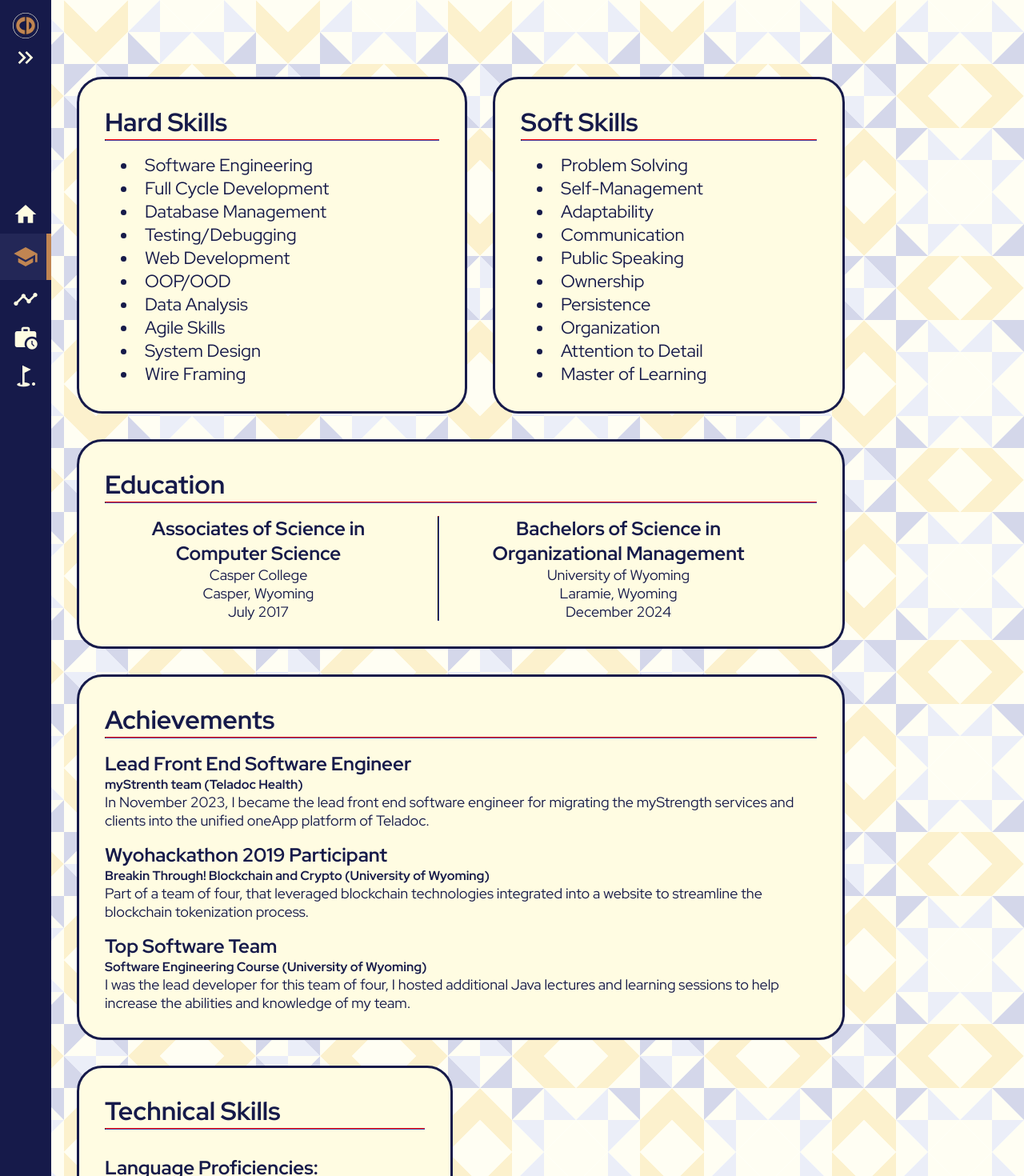
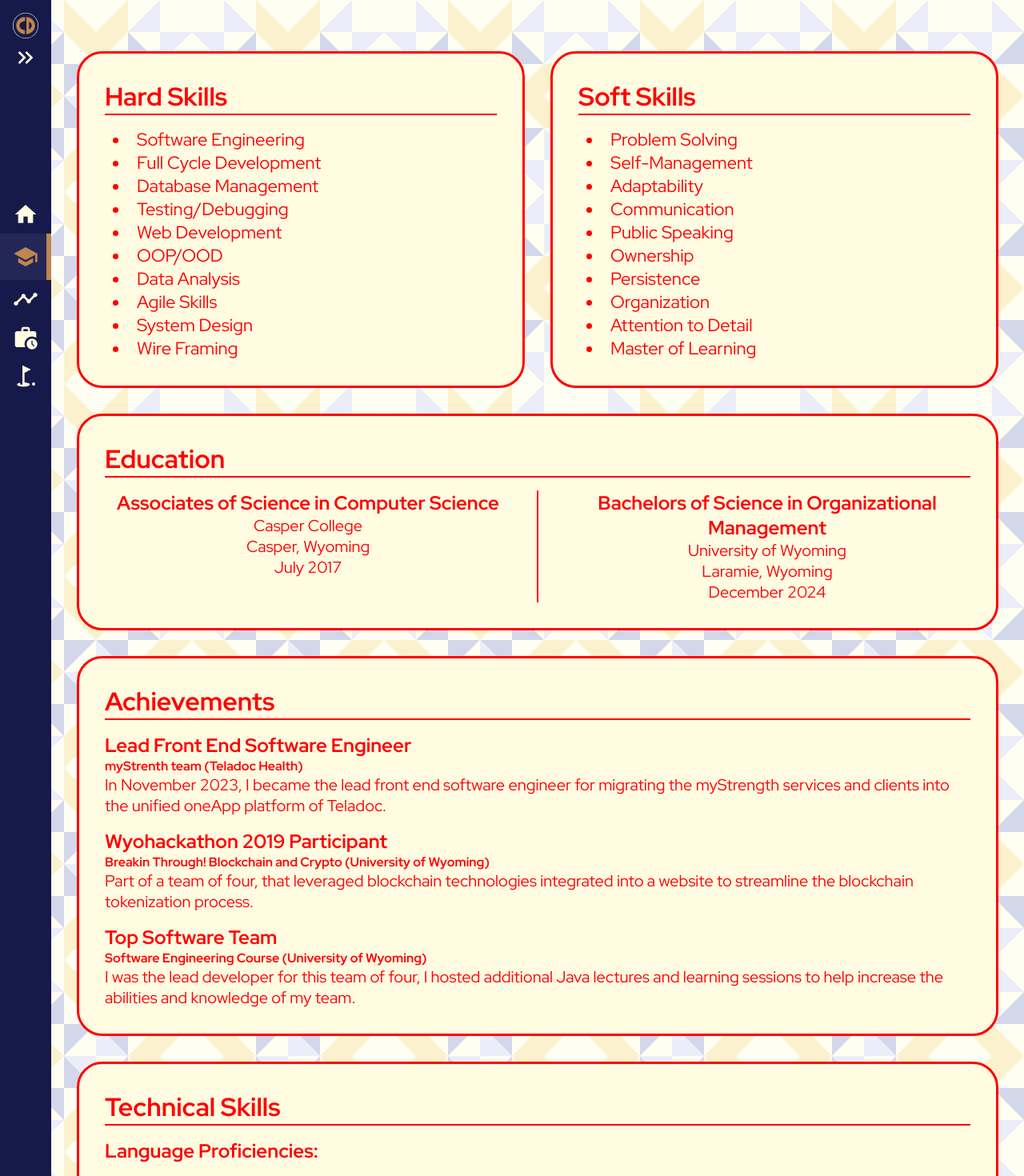
Before and after one commit to caledep/caledep.github.io, a Vue app: page /education in a window 1280 px wide. Shown: the top 1470 px of the page at 80% size. Built offline with nearby package versions, Linux system fonts and the light colour scheme.

Commit message:
continue building on global style sheet updated education page

```diff
--- a/src/components/Sidebar.vue
+++ b/src/components/Sidebar.vue
@@ -174,7 +174,7 @@ aside {
     }
   }
 
-  @media (max-width: 768px) {
+  @media (max-width: $media_width) {
     position: fixed;
     z-index: 99;
     height: 100%;
--- a/src/styles/_vars.scss
+++ b/src/styles/_vars.scss
@@ -8,3 +8,7 @@ $light: #fffce2;
 
 $border-width: 3px;
 $sidebar-width: 280px;
+$media_width: 768px;
+$pad: 32px;
+$pad_half: 16px;
+$pad_double: 64px;
--- a/src/styles/global.scss
+++ b/src/styles/global.scss
@@ -7,11 +7,11 @@
   border-width: 3px;
   border-radius: 2em;
   overflow: hidden;
-  min-width: 300px;
+  object-position: center;
 }
 
 .contFrame {
-  padding: 32px;
+  padding: $pad;
   color: red;
   background: $light;
   border: solid;
@@ -21,20 +21,22 @@
   border-radius: 2em;
 }
 
-.contRule {
-  border-top: 1px solid red;
-}
+
 
 // Component Styling
 main {
   display: flex;
   flex-direction: column;
-  padding: 32px;
-  padding-top: 96px;
-  gap: 32px;
+  padding: $pad;
+  padding-top: $pad_double;
+  gap: $pad;
   max-width: 1440px;
-  @media (max-width: 768px) {
+  @media (max-width: $media_width) {
     padding-left: 96px;
+    width: fit-content;
+    li {
+      padding-left: 4px;
+    }
   }
 }
 
@@ -53,5 +55,14 @@ img {
 }
 
 p {
-  font-size: 18px;
+  font-size: 20px;
 }
+
+hr {
+  border: 1px solid red;
+}
+
+li {
+  font-size: 22px;
+  padding-left: 10px;
+}
--- a/src/views/Education.vue
+++ b/src/views/Education.vue
@@ -3,18 +3,18 @@
     <div class="top-block">
       <div class="resume-block">
         <div class="skills-block">
-          <div class="cell">
+          <div class="contFrame">
             <h1>{{ json.hSkills.title }}</h1>
-            <hr class="contRule" />
+            <hr />
             <div>
               <li v-for="hSkill in json.hSkills.skills" :key="hSkill.skill">
                 {{ hSkill.skill }}
               </li>
             </div>
           </div>
-          <div class="cell">
+          <div class="contFrame">
             <h1>{{ json.sSkills.title }}</h1>
-            <hr class="contRule" />
+            <hr />
             <div>
               <li v-for="sSkill in json.sSkills.skills" :key="sSkill.skill">
                 {{ sSkill.skill }}
@@ -23,9 +23,9 @@
           </div>
         </div>
         <div class="edu-block">
-          <div class="education cell">
+          <div class="education contFrame">
             <h1>{{ json.edu.title }}</h1>
-            <hr class="contRule" />
+            <hr />
             <div class="degrees">
               <div>
                 <h2>{{ json.edu.desc1.title }}</h2>
@@ -33,7 +33,7 @@
                 <p>{{ json.edu.desc1.loc }}</p>
                 <p>{{ json.edu.desc1.date }}</p>
               </div>
-              <hr class="contRule" />
+              <hr />
               <div>
                 <h2>{{ json.edu.desc2.title }}</h2>
                 <p>{{ json.edu.desc2.sch }}</p>
@@ -42,9 +42,9 @@
               </div>
             </div>
           </div>
-          <div class="achievements cell">
+          <div class="achievements contFrame">
             <h1>{{ json.achi.title }}</h1>
-            <hr class="contRule" />
+            <hr />
             <div>
               <h2>{{ json.achi.desc1.title }}</h2>
               <h4>{{ json.achi.desc1.event }}</h4>
@@ -63,9 +63,10 @@
           </div>
         </div>
       </div>
-      <div class="tech-block cell">
+      <div class="tech-block contFrame">
         <h1>{{ json.tSkills.title.main }}</h1>
-        <hr class="contRule" />
+        <hr />
+
         <div>
           <h2>{{ json.tSkills.title.sub1 }}</h2>
           <li v-for="tSkill in json.tSkills.set1" :key="tSkill.skill">
@@ -80,10 +81,7 @@
         </div>
       </div>
     </div>
-    <div class="bottom-block">
-      <h1></h1>
-      <div></div>
-    </div>
+    <div class="bottom-block"></div>
   </main>
 </template>
 <script setup>
@@ -91,95 +89,75 @@ import json from '../assets/education.json';
 </script>
 <style lang="scss" scoped>
 main {
-  display: flex;
-  flex-direction: column;
-  color: $primary;
-
-  li {
-    font-size: 22px;
-
-    position: -12px;
-    padding-left: 20px;
-  }
-
-  hr {
-    border-color: $primary-hover;
-  }
-  .cell {
-    padding: 2rem;
-    background: #fffce2;
-    border: solid;
-    border-width: 0.2rem;
-    border-color: $primary;
-    border-radius: 2em;
-  }
   .top-block {
     display: flex;
     flex-flow: row;
-    flex-wrap: wrap;
-    gap: 2rem;
-  }
-  .bottom-block {
-    max-width: 87rem;
-  }
+    flex-wrap: nowrap;
+    gap: $pad;
     .resume-block {
       display: flex;
       flex-direction: column;
-    gap: 2rem;
-  }
+      gap: $pad;
       .skills-block {
         display: flex;
-    flex-flow: row;
-    flex-wrap: wrap;
-    max-width: 60rem;
-    gap: 2rem;
+        gap: $pad;
         div {
-      flex-grow: 1;
+          flex-basis: 50%;
           li:first-child {
-        padding-block-start: 1rem;
+            padding-block-start: $pad_half;
           }
         }
       }
       .edu-block {
         display: flex;
         flex-direction: column;
-    max-width: 60rem;
-    gap: 2rem;
+        gap: $pad;
+
+        .degrees {
+          display: flex;
+          gap: $pad;
+          padding-top: $pad_half;
+          div {
+            text-align: center;
+            flex-basis: 50%;
+          }
+        }
+        .achievements {
+          div {
+            padding-top: $pad_half;
+          }
+        }
+      }
     }
     .tech-block {
       display: flex;
       flex-direction: column;
-    flex-grow: 1;
-    flex-shrink: 1;
-    max-width: 25rem;
-    min-width: 20rem;
+      flex-shrink: 1.19;
       h2 {
-      padding-top: 2rem;
-      padding-bottom: 1rem;
+        padding-top: $pad_half;
+        padding-bottom: $pad_half;
+      }
+      div:last-child h2 {
+        padding-top: $pad_double;
       }
     }
-  .degrees {
-    display: flex;
-    gap: 2rem;
-    padding-top: 1rem;
-    div {
-      text-align: center;
-      max-width: 24rem;
   }
-  }
-  .achievements {
-    div {
-      padding-top: 1rem;
-    }
-  }
-  @media (max-width: 768px) {
-    li {
-      padding-left: 4px;
+  @media (max-width: $media_width) {
+    .skills-block {
+      flex-direction: column;
     }
     .degrees {
       display: flex;
       flex-direction: column;
     }
   }
+  @media (max-width: 1326px) {
+    .top-block {
+      flex-wrap: wrap;
+    }
+    .tech-block {
+      flex-grow: 1;
+    }
+  }
 }
 </style>
--- a/src/views/Hobbies.vue
+++ b/src/views/Hobbies.vue
@@ -45,7 +45,7 @@
 .notice {
   padding-left: 4rem;
   padding-right: 4rem;
-  @media (max-width: 768px) {
+  @media (max-width: $media_width) {
     padding: 0rem;
   }
 }
@@ -73,7 +73,7 @@
   border-color: #161a4a;
   border-radius: 1.5em;
 
-  @media (max-width: 768px) {
+  @media (max-width: $media_width) {
     padding: 1rem;
     font-size: 16px;
     border-radius: 2em;
--- a/src/views/Home.vue
+++ b/src/views/Home.vue
@@ -2,22 +2,18 @@
   <main class="home-page">
     <div class="portrait-intro">
       <div class="portrait-image imgFrame">
-        <img
-          src="../assets/images/portrait_drawn_med.svg"
-          class="image"
-          alt="vue"
-        />
+        <img src="../assets/images/home_portrait.svg" class="image" alt="vue" />
       </div>
       <div class="intro-block contFrame">
         <h1 v-if="json">{{ json.intro.title }}</h1>
-        <hr class="contRule" />
+        <hr />
         <p v-if="json">{{ json.intro.desc }}</p>
       </div>
     </div>
 
     <div class="bio-block contFrame">
       <h1 v-if="json">{{ json.bio.title }}</h1>
-      <hr class="contRule" />
+      <hr />
       <p v-if="json">{{ json.bio.desc1 }}</p>
       <p v-if="json">{{ json.bio.desc2 }}</p>
       <p v-if="json">{{ json.bio.desc3 }}</p>
@@ -33,29 +29,27 @@ main {
   .portrait-intro {
     display: flex;
     flex-direction: row;
-    gap: 2rem;
+    gap: 32px;
     align-items: flex-end;
-    @media (max-width: 768px) {
-      display: flex;
-      flex-direction: row;
-      max-width: 100%;
+    @media (max-width: $media_width) {
       flex-wrap: wrap;
     }
     .portrait-image {
-      @media (max-width: 768px) {
-        display: flex;
-        flex-direction: column;
-        max-width: 100%;
-        align-items: flex-start;
+      display: flex;
+      flex-basis: 30%;
+      min-width: 300px;
+      @media (max-width: $media_width) {
+        width: fit-content;
+        flex-grow: 1;
       }
     }
-
     .intro-block {
-      @media (max-width: 768px) {
-        display: flex;
-        min-width: 20rem;
-        flex-direction: column;
-        max-width: 100%;
+      display: flex;
+      flex-direction: column;
+      flex-basis: 70%;
+      @media (max-width: $media_width) {
+        width: fit-content;
+        flex-grow: 1;
       }
     }
   }
@@ -63,10 +57,8 @@ main {
     p {
       padding-bottom: 20px;
     }
-    @media (max-width: 768px) {
-      display: flex;
-      flex-direction: column;
-      max-width: 100%;
+    p:last-child {
+      padding-bottom: 0;
     }
   }
 }
--- a/src/views/Projects.vue
+++ b/src/views/Projects.vue
@@ -45,7 +45,7 @@
 .notice {
   padding-left: 4rem;
   padding-right: 4rem;
-  @media (max-width: 768px) {
+  @media (max-width: $media_width) {
     padding: 0rem;
   }
 }
@@ -73,7 +73,7 @@
   border-color: #161a4a;
   border-radius: 1.5em;
 
-  @media (max-width: 768px) {
+  @media (max-width: $media_width) {
     padding: 1rem;
     font-size: 16px;
     border-radius: 2em;
--- a/src/views/Timeline.vue
+++ b/src/views/Timeline.vue
@@ -62,7 +62,7 @@ const close_reset = () => {
   &.child_is_open {
     max-width: 90.5rem;
   }
-  @media (max-width: 768px) {
+  @media (max-width: $media_width) {
     border: none;
     outline: none;
     background: none;
@@ -87,7 +87,7 @@ const close_reset = () => {
   border-color: #161a4a;
   border-radius: 1.5em;
 
-  @media (max-width: 768px) {
+  @media (max-width: $media_width) {
     padding: 1rem;
     font-size: 16px;
     border-radius: 2em;
```
Also changed, not shown: src/components/TimelineItem.vue (+18 -18 lines), src/assets/images/home_portrait.svg (added), src/assets/images/home_portrait_wide.svg (added). Lines whose indentation alone changed are shown as unchanged.
